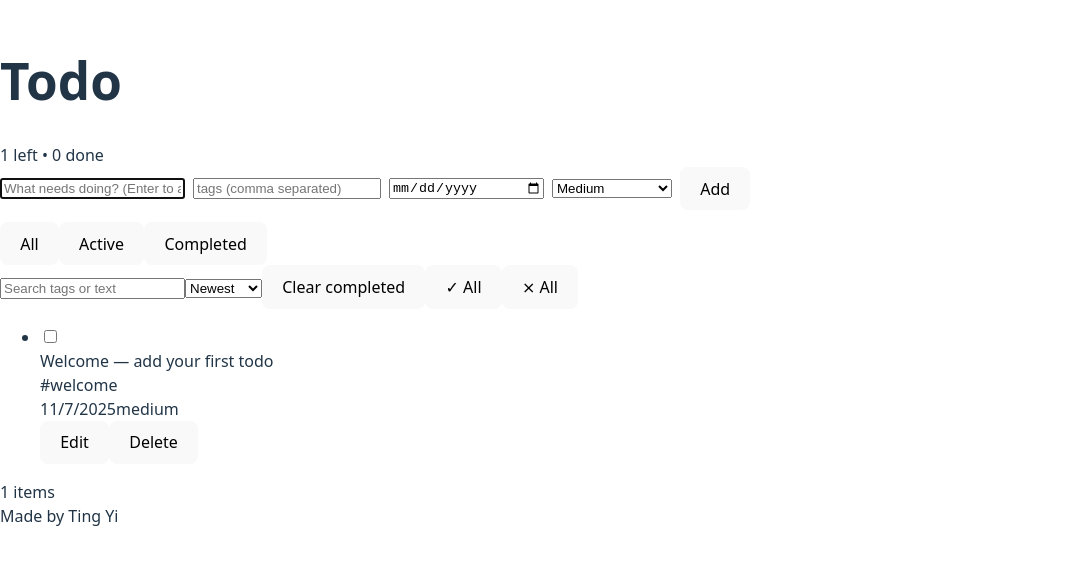
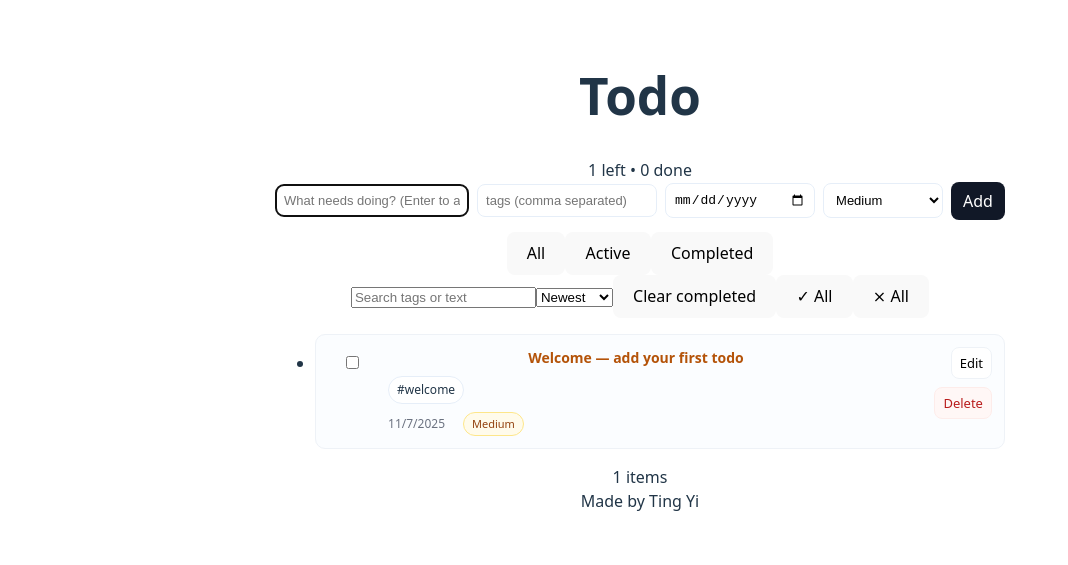
Before and after one commit to tingyic/Todo-app, a React (Vite) app: page / in a window 1280 px wide. Shown: the part 127-692 px from the top of the page, without its empty margins (0-1068 px from the left). Built offline with nearby package versions, Linux system fonts and the light colour scheme.

Commit message:
Add colour-coding, clean up App.css

```diff
--- a/src/App.css
+++ b/src/App.css
@@ -18,28 +18,23 @@
   filter: drop-shadow(0 0 2em #61dafbaa);
 }
 
+/* Keep the rotating logo animation if present */
 @keyframes logo-spin {
-  from {
-    transform: rotate(0deg);
-  }
-  to {
-    transform: rotate(360deg);
-  }
+  from { transform: rotate(0deg); }
+  to   { transform: rotate(360deg); }
+}
+@media (prefers-reduced-motion: no-preference) {
+  a:nth-of-type(2) .logo { animation: logo-spin infinite 20s linear; }
 }
 
-@media (prefers-reduced-motion: no-preference) {
-  a:nth-of-type(2) .logo {
-    animation: logo-spin infinite 20s linear;
-  }
-}
+/* small utilities from original */
+.card { padding: 2em; }
+.read-the-docs { color: #888; }
 
-.card {
-  padding: 2em;
-}
-
-.read-the-docs {
-  color: #888;
-}
+/* ============================
+   Todo app layout
+   grid with three columns: checkbox | content | actions
+   ============================ */
 
 .todo-item {
   display: grid;
@@ -50,30 +45,34 @@
   border-radius: 10px;
   background: #fbfdff;
   border: 1px solid #eef2f7;
+  width: 100%;
+  box-sizing: border-box;
+  overflow: hidden; /* avoid horizontal overflow from long content */
 }
 
+/* checkbox column */
 .todo-col-checkbox {
   display: flex;
-  align-items: start;
+  align-items: flex-start;
   justify-content: center;
   padding-top: 6px;
 }
 
-.todo-col-content {
-  min-width: 0;
+/* content column must be able to shrink; prevents grid overflow */
+.todo-col-content { min-width: 0; }
+
+/* Title: wrap long words, be allowed multi-line */
+.todo-title {
+  font-size: 14px;
+  font-weight: 600;
+  margin: 0;
+  word-break: break-word;      /* breaks long words */
+  overflow-wrap: anywhere;     /* robust wrapping */
+  white-space: normal;
+  color: #0f172a;
 }
 
-.todo-title {
-  font-size: 14px;
-  color: #0f172a;
-  word-break: break-word;
-}
-
-.todo-done {
-  text-decoration: line-through;
-  color: #9ca3af;
-}
-
+/* tags line */
 .todo-tags {
   margin-top: 8px;
   display: flex;
@@ -81,40 +80,43 @@
   flex-wrap: wrap;
 }
 
+/* tag pill */
 .tag {
   padding: 4px 8px;
   border-radius: 999px;
   border: 1px solid #e6eef8;
+  background: #fff;
   font-size: 12px;
-  color: #0f172a;
-  background: #fff;
+  color: inherit; /* inherits title color or muted color when done */
 }
 
-.no-tags {
-  font-size: 12px;
-  color: #9ca3af;
-}
+/* default "no tags" text */
+.no-tags { font-size: 12px; color: #9ca3af; }
 
+/* meta line (date + priority badge) on its own line */
 .todo-meta {
   margin-top: 8px;
-  font-size: 12px;
-  color: #6b7280;
   display: flex;
   gap: 12px;
   align-items: center;
+  font-size: 12px;
+  color: #6b7280;
+  flex-wrap: wrap;
 }
+.todo-date { display: inline-block; }
 
+/* priority badge */
 .priority-badge {
   padding: 3px 8px;
   border-radius: 999px;
-  background: #f1f5f9;
-  border: 1px solid #e6eef8;
+  font-size: 11px;
   text-transform: capitalize;
-  font-size: 11px;
-  color: #111827;
+  border: 1px solid transparent;
+  display: inline-block;
+  margin-left: 6px; /* small separation from date */
 }
 
-/* actions column */
+/* actions column (edit/delete) */
 .todo-col-actions {
   display: flex;
   flex-direction: column;
@@ -122,13 +124,14 @@
   gap: 8px;
 }
 
-/* small utilities */
+/* input & editor utilities */
 .editor-input {
   padding: 8px;
   border-radius: 8px;
   border: 1px solid #e6eef8;
   background: #fff;
   font-size: 13px;
+  box-sizing: border-box;
 }
 
 .editor-btn {
@@ -139,6 +142,7 @@
   border: none;
 }
 
+/* small buttons */
 .btn-plain {
   padding: 6px 8px;
   border-radius: 8px;
@@ -146,7 +150,6 @@
   background: #fff;
   font-size: 13px;
 }
-
 .btn-danger {
   padding: 6px 8px;
   border-radius: 8px;
@@ -156,84 +159,76 @@
   font-size: 13px;
 }
 
-.todo-tags {
-  margin-top: 8px;       /* ensures tags are visually separate from title */
-  display: flex;
-  gap: 8px;
-  flex-wrap: wrap;
-}
+/* ============================
+   Priority colour rules (title + badge)
+   Use !important to beat possible global overrides (keeps contrast)
+   ============================ */
 
-.todo-meta {
-  margin-top: 8px;       /* ensures date/priority are on a separate line */
-  display: flex;
-  gap: 12px;
-  align-items: center;
-  font-size: 12px;
-  color: #6b7280;
-}
-
-/* Priority badge */
-.priority-badge {
-  padding: 4px 8px;
-  border-radius: 999px;
-  font-size: 11px;
-  text-transform: capitalize;
-  border: 1px solid transparent;
-}
-
-/* Colour-code the title and badge by priority */
-.prio-high.todo-title,
-.todo-title.prio-high {
-  color: #b91c1c; /* red */
+/* High (red) */
+.todo-title.prio-high,
+.prio-high.todo-title {
+  color: #b91c1c !important;
 }
 .priority-badge.prio-high {
   background: #fff1f0;
   border-color: #fecaca;
-  color: #b91c1c;
+  color: #b91c1c !important;
 }
 
-.prio-medium.todo-title,
-.todo-title.prio-medium {
-  color: #d97706; /* amber/yellow */
+/* Medium (amber) */
+.todo-title.prio-medium,
+.prio-medium.todo-title {
+  color: #b45309 !important; /* darker amber for readability */
 }
 .priority-badge.prio-medium {
-  background: #fff7ed;
+  background: #fffbeb;
   border-color: #fde68a;
-  color: #92400e;
+  color: #92400e !important;
 }
 
-.prio-low.todo-title,
-.todo-title.prio-low {
-  color: #059669; /* green */
+/* Low (green) */
+.todo-title.prio-low,
+.prio-low.todo-title {
+  color: #027a48 !important;
 }
 .priority-badge.prio-low {
   background: #ecfdf5;
   border-color: #bbf7d0;
-  color: #065f46;
+  color: #065f46 !important;
 }
 
-/* Strikethrough/muted when done — applies to whole item */
-.todo-item.todo-done {
-  opacity: 0.75;
-}
+/* ============================
+   Done state: strike & mute whole item
+   Use strong specificity so it overrides other color rules
+   ============================ */
+
+.todo-item.todo-done { opacity: 0.95; }
+
 .todo-item.todo-done .todo-title,
 .todo-item.todo-done .tag,
 .todo-item.todo-done .todo-meta,
-.todo-item.todo-done .priority-badge {
-  text-decoration: line-through;
+.todo-item.todo-done .priority-badge,
+.todo-item.todo-done .todo-date {
   color: #9ca3af !important;
+  text-decoration: line-through !important;
+  background: transparent !important;
   border-color: #f0f0f0 !important;
-  background: transparent !important;
 }
 
-/* ensure tags visually separate from date line */
-.todo-tags .tag {
-  background: #fff;
-  border: 1px solid #e6eef8;
-  padding: 4px 8px;
-  border-radius: 999px;
-  font-size: 12px;
+/* ensure tag background doesn't clash while struck-through */
+.todo-item.todo-done .tag { background: transparent !important; border-color: transparent !important; }
+
+/* ============================
+   Small responsive tweaks
+   ============================ */
+
+@media (max-width: 640px) {
+  .todo-item {
+    grid-template-columns: 40px 1fr 64px;
+    gap: 8px;
+    padding: 10px;
+  }
+  .priority-badge { margin-left: 4px; }
+  .editor-input { font-size: 12px; }
+  .btn-plain, .btn-danger { font-size: 12px; padding: 6px 7px; }
 }
-
-/* small tweak: title weight and wrap */
-.todo-title { font-weight: 600; word-break: break-word; }
--- a/src/main.tsx
+++ b/src/main.tsx
@@ -1,5 +1,6 @@
 import { createRoot } from "react-dom/client";
 import App from "./components/App";
+import "./App.css"
 import "./index.css";
 
 const rootEl = document.getElementById("root");
```
